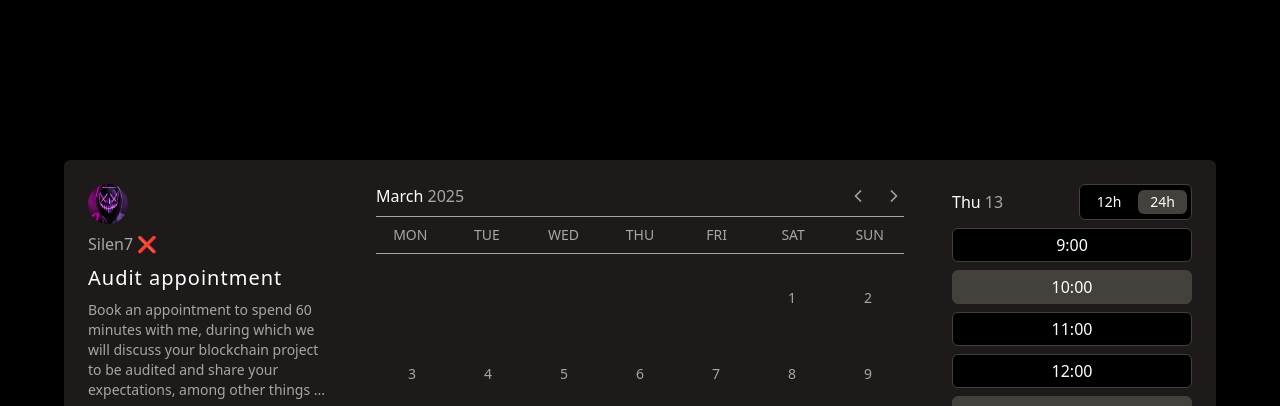
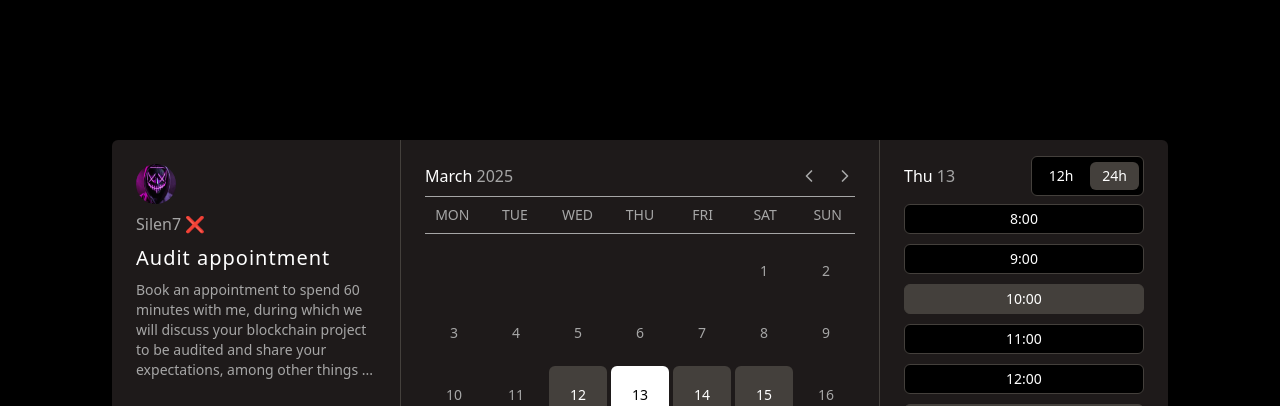
Before and after one commit to silent7-x/calcom-clone, a website built with Vite: page index.html in a window 1280 px wide. Shown: the top 406 px of the page. Built offline with nearby package versions, Linux system fonts and the light colour scheme.

Commit message:
responsive

```diff
--- a/index.html
+++ b/index.html
@@ -9,15 +9,16 @@
   </head>
 
   <body class="min-h-full bg-background text-foreground">
+    <div class="hidden md:block fixed top-4 items-center gap-4 right-4"></div>
     <main
       class="h-screen w-full flex flex-col md:items-center md:justify-center"
     >
       <div
-        class="w-full bg-card mx-auto flex flex-col justify-center md:w-fit md:flex-row md:rounded-md md:h-[480px] md:overflow-hidden md:max-w-5xl xl:max-w-6xl "
+        class="w-full bg-card mx-auto flex flex-col justify-center md:w-fit md:flex-row md:rounded-md md:h-[520px] md:overflow-hidden md:max-w-[960px] xl:max-w-[1056px]"
       >
         <!--Header-->
         <header
-          class="bg-cod-grey p-6 flex flex-col gap-2 md:basis-6 lg:basis-72"
+          class="bg-cod-grey p-6 flex flex-col gap-2 md:shrink-0 md:basis-58 xl:basis-72"
         >
           <img
             src="/pfp.png"
@@ -57,7 +58,9 @@
         </header>
 
         <!--Calendar-->
-        <div class="w-full p-6 flex flex-col flex-1 gap-2">
+        <div
+          class="w-full p-6 flex flex-col flex-1 gap-2 md:border-l md:border-r border-accent"
+        >
           <div class="flex items-center gap-4">
             <p class="mr-auto">
               March <span class="text-muted-foreground">2025</span>
@@ -262,7 +265,9 @@
         </div>
 
         <!-- Time slots -->
-        <div class="w-full p-6 flex flex-col md:basis-60 lg:basis-72 gap-2">
+        <div
+          class="w-full p-6 md:pt-4 md:pb-6 flex flex-col md:basis-58 xl:basis-72 gap-2"
+        >
           <div class="flex items-center gap-4">
             <p class="mr-auto">
               Thu <span class="text-muted-foreground">13</span>
@@ -271,17 +276,23 @@
               class="flex items-center justify-center bg-background rounded-md border border-accent p-1 gap-1"
             >
               <button
-                class="bg-background text-foreground rounded-md px-3 py-0.5 text-sm border border-transparent hover:border-foreground transition"
+                class="bg-background text-foreground rounded-md px-3 py-1 text-sm border border-transparent hover:border-foreground transition"
               >
                 12h
               </button>
               <button
-                class="bg-accent text-foreground rounded-md px-3 py-0.5 text-sm"
+                class="bg-accent text-foreground rounded-md px-3 py-1 text-sm"
               >
                 24h
               </button>
             </div>
           </div>
+          <div class="flex overflow-auto flex-col gap-2.5 text-sm">
+            <button
+              class="bg-background rounded-md border border-accent py-1 hover:border-foreground transition"
+            >
+              8:00
+            </button>
             <button
               class="bg-background rounded-md border border-accent py-1 hover:border-foreground transition"
             >
@@ -336,6 +347,7 @@
             </button>
           </div>
         </div>
+      </div>
     </main>
     <script src="https://unpkg.com/lucide@latest"></script>
     <script>
```
Lines whose indentation alone changed are shown as unchanged.
